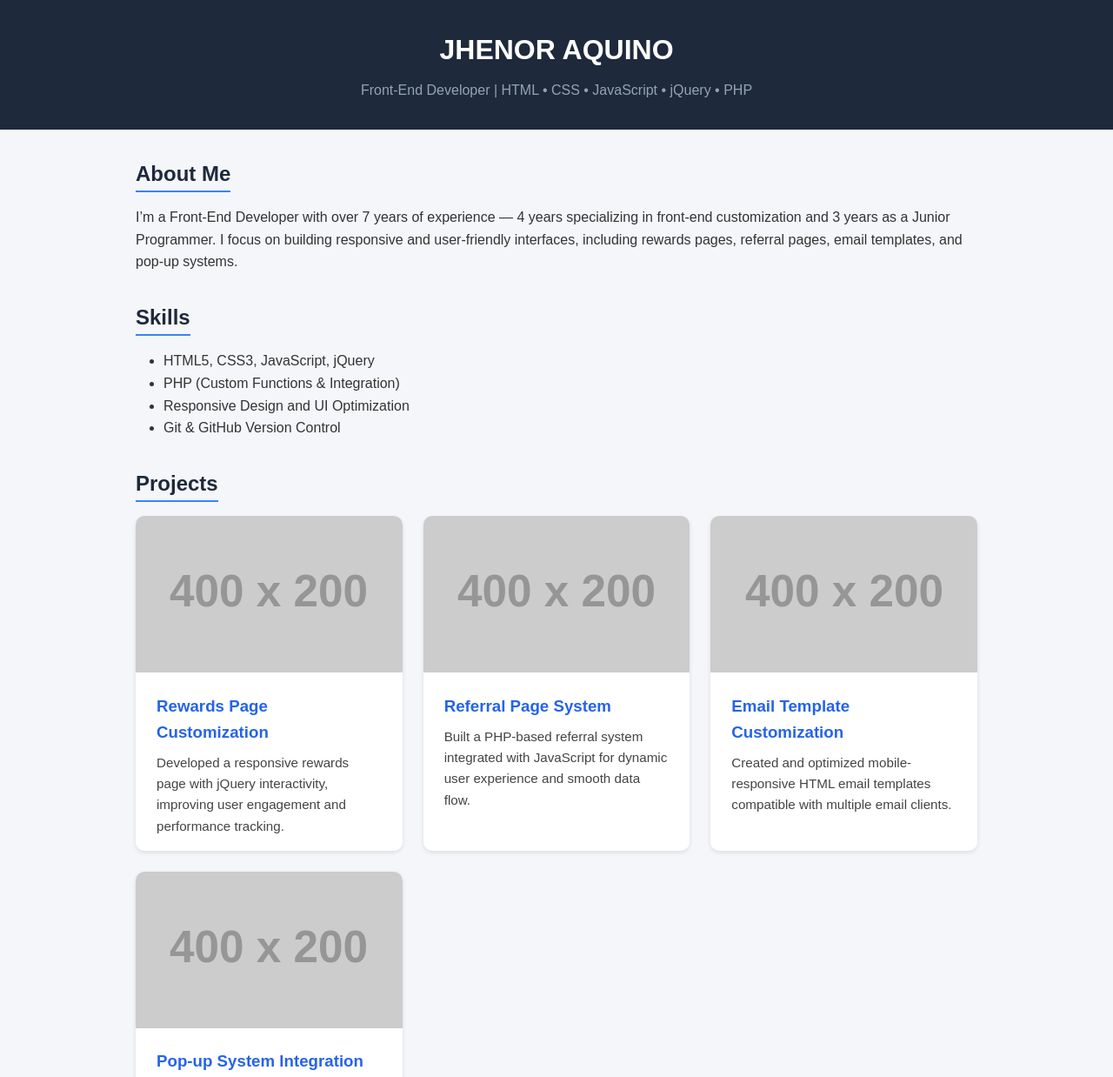
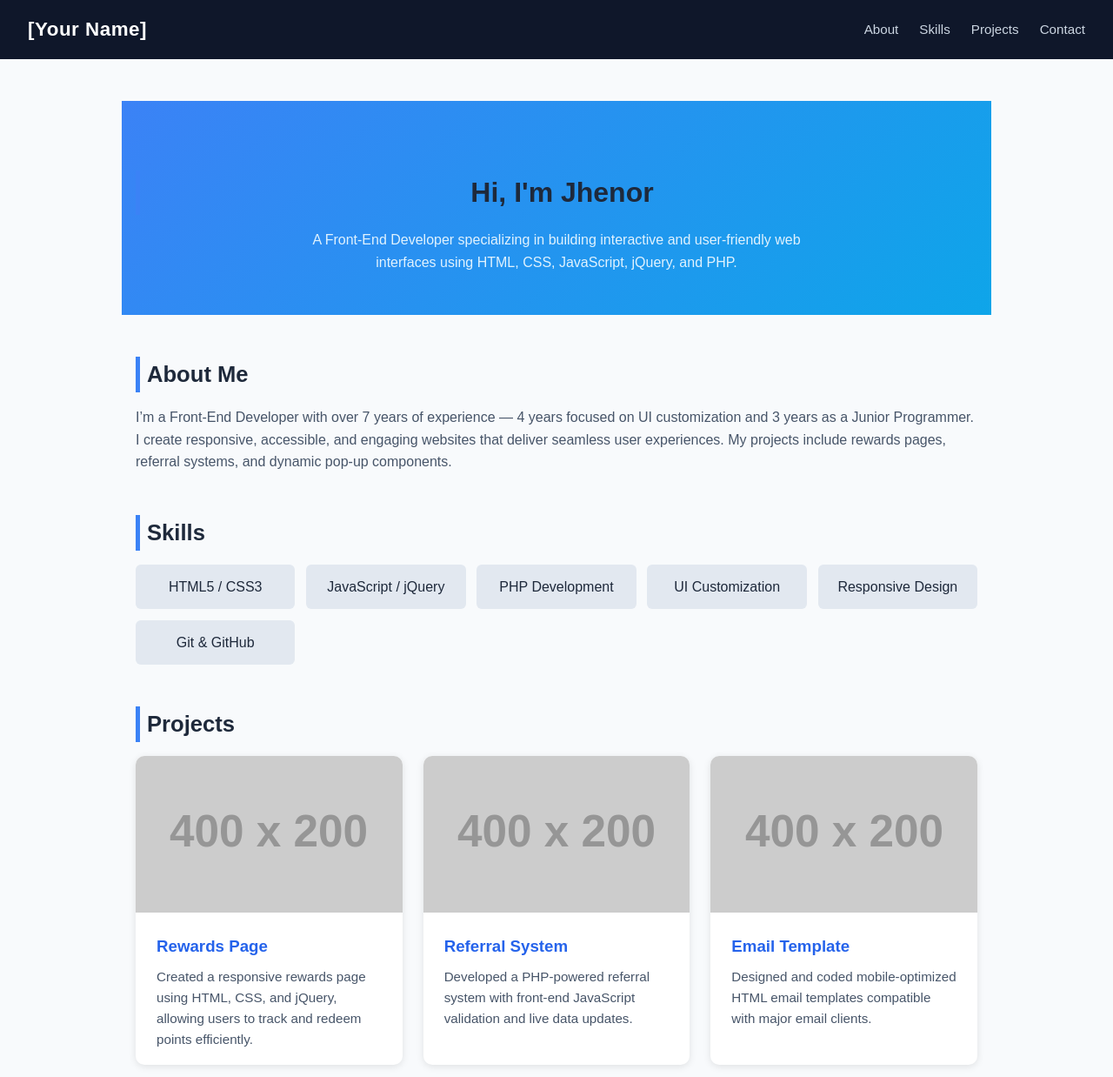
Before and after one commit to jhenor/jhenoraquino, a plain HTML site: page index.html in a window 1280 px wide. Shown: the top 1238 px of the page at 87% size. Drawn offline with nearby package versions, Linux system fonts and the light colour scheme; placeholder pictures from the web are drawn by us.

Commit message:
Update index.html

```diff
--- a/index.html
+++ b/index.html
@@ -3,99 +3,173 @@
 <head>
   <meta charset="UTF-8" />
   <meta name="viewport" content="width=device-width, initial-scale=1.0" />
-  <title>JHENOR AQUINO | Front-End Developer</title>
+  <title>Jhenor Aquino | Front-End Developer</title>
   <style>
     * {
       margin: 0;
       padding: 0;
       box-sizing: border-box;
       font-family: "Poppins", sans-serif;
+      scroll-behavior: smooth;
     }
+
     body {
-      background: #f4f6f9;
-      color: #333;
+      background: #f8fafc;
+      color: #1e293b;
       line-height: 1.6;
     }
-    header {
-      background: #1e293b;
+
+    /* NAVIGATION */
+    nav {
+      background: #0f172a;
       color: #fff;
+      display: flex;
+      justify-content: space-between;
+      align-items: center;
+      padding: 1rem 2rem;
+      position: sticky;
+      top: 0;
+      z-index: 10;
+    }
+
+    nav h1 {
+      font-size: 1.4rem;
+      letter-spacing: 0.5px;
+    }
+
+    nav ul {
+      list-style: none;
+      display: flex;
+      gap: 1.5rem;
+    }
+
+    nav a {
+      color: #cbd5e1;
+      text-decoration: none;
+      font-size: 0.95rem;
+      transition: color 0.3s ease;
+    }
+
+    nav a:hover {
+      color: #3b82f6;
+    }
+
+    /* HERO SECTION */
+    .hero {
       text-align: center;
-      padding: 2rem 1rem;
+      padding: 5rem 1rem 3rem;
+      background: linear-gradient(135deg, #3b82f6, #0ea5e9);
+      color: #fff;
     }
-    header h1 {
+
+    .hero h2 {
       font-size: 2rem;
-      margin-bottom: 0.5rem;
+      margin-bottom: 1rem;
     }
-    header p {
-      color: #94a3b8;
+
+    .hero p {
+      font-size: 1rem;
+      color: #e0f2fe;
+      max-width: 600px;
+      margin: 0 auto;
     }
+
     section {
       max-width: 1000px;
-      margin: 2rem auto;
+      margin: 3rem auto;
       padding: 0 1rem;
     }
+
     h2 {
+      font-size: 1.6rem;
       color: #1e293b;
-      border-bottom: 2px solid #3b82f6;
-      display: inline-block;
+      border-left: 5px solid #3b82f6;
+      padding-left: 0.5rem;
       margin-bottom: 1rem;
     }
-    ul {
-      list-style-type: disc;
-      margin-left: 2rem;
-      margin-bottom: 1rem;
+
+    /* ABOUT */
+    #about p {
+      font-size: 1rem;
+      color: #475569;
     }
+
+    /* SKILLS */
+    #skills ul {
+      display: grid;
+      grid-template-columns: repeat(auto-fit, minmax(180px, 1fr));
+      gap: 0.8rem;
+      list-style: none;
+      margin-top: 1rem;
+    }
+
+    #skills li {
+      background: #e2e8f0;
+      padding: 0.8rem;
+      border-radius: 6px;
+      text-align: center;
+      font-weight: 500;
+    }
+
+    /* PROJECTS */
     .projects {
       display: grid;
       grid-template-columns: repeat(auto-fit, minmax(280px, 1fr));
       gap: 1.5rem;
     }
+
     .card {
       background: #fff;
       border-radius: 10px;
-      box-shadow: 0 2px 5px rgba(0,0,0,0.1);
+      box-shadow: 0 2px 8px rgba(0,0,0,0.1);
       overflow: hidden;
       transition: transform 0.3s ease;
     }
+
     .card:hover {
-      transform: translateY(-5px);
+      transform: translateY(-6px);
     }
+
     .card img {
       width: 100%;
       height: 180px;
       object-fit: cover;
     }
+
     .card-content {
       padding: 1rem 1.5rem;
     }
+
     .card h3 {
       color: #2563eb;
       margin-bottom: 0.5rem;
     }
+
     .card p {
       font-size: 0.95rem;
-      color: #444;
+      color: #475569;
     }
+
+    /* CONTACT */
+    #contact p {
+      margin-bottom: 0.3rem;
+    }
+
     footer {
       text-align: center;
-      padding: 1rem;
-      background: #1e293b;
+      padding: 1.5rem;
+      background: #0f172a;
       color: #94a3b8;
       font-size: 0.9rem;
       margin-top: 3rem;
     }
-    a {
-      color: #2563eb;
-      text-decoration: none;
-    }
-    a:hover {
-      text-decoration: underline;
-    }
+
     .fade-in {
       opacity: 0;
-      transform: translateY(20px);
+      transform: translateY(30px);
       transition: opacity 0.8s ease, transform 0.8s ease;
     }
+
     .fade-in.show {
       opacity: 1;
       transform: translateY(0);
@@ -104,79 +178,88 @@
 </head>
 <body>
 
-  <header>
-    <h1>JHENOR AQUINO</h1>
-    <p>Front-End Developer | HTML • CSS • JavaScript • jQuery • PHP</p>
-  </header>
+  <nav>
+    <h1>[Your Name]</h1>
+    <ul>
+      <li><a href="#about">About</a></li>
+      <li><a href="#skills">Skills</a></li>
+      <li><a href="#projects">Projects</a></li>
+      <li><a href="#contact">Contact</a></li>
+    </ul>
+  </nav>
+
+  <section class="hero">
+    <h2>Hi, I'm Jhenor</h2>
+    <p>A Front-End Developer specializing in building interactive and user-friendly web interfaces using HTML, CSS, JavaScript, jQuery, and PHP.</p>
+  </section>
 
   <section id="about" class="fade-in">
     <h2>About Me</h2>
     <p>
-      I’m a Front-End Developer with over 7 years of experience —
-      4 years specializing in front-end customization and 3 years as a Junior Programmer.
-      I focus on building responsive and user-friendly interfaces, including rewards pages, referral pages, email templates, and pop-up systems.
+      I’m a Front-End Developer with over 7 years of experience — 4 years focused on UI customization and 3 years as a Junior Programmer.
+      I create responsive, accessible, and engaging websites that deliver seamless user experiences. My projects include rewards pages, referral systems, and dynamic pop-up components.
     </p>
   </section>
 
   <section id="skills" class="fade-in">
     <h2>Skills</h2>
     <ul>
-      <li>HTML5, CSS3, JavaScript, jQuery</li>
-      <li>PHP (Custom Functions & Integration)</li>
-      <li>Responsive Design and UI Optimization</li>
-      <li>Git & GitHub Version Control</li>
+      <li>HTML5 / CSS3</li>
+      <li>JavaScript / jQuery</li>
+      <li>PHP Development</li>
+      <li>UI Customization</li>
+      <li>Responsive Design</li>
+      <li>Git & GitHub</li>
     </ul>
   </section>
 
   <section id="projects" class="fade-in">
     <h2>Projects</h2>
     <div class="projects">
-
       <div class="card">
         <img src="https://via.placeholder.com/400x200.png?text=Rewards+Page" alt="Rewards Page Project">
         <div class="card-content">
-          <h3>Rewards Page Customization</h3>
-          <p>Developed a responsive rewards page with jQuery interactivity, improving user engagement and performance tracking.</p>
+          <h3>Rewards Page</h3>
+          <p>Created a responsive rewards page using HTML, CSS, and jQuery, allowing users to track and redeem points efficiently.</p>
         </div>
       </div>
 
       <div class="card">
-        <img src="https://via.placeholder.com/400x200.png?text=Referral+Page" alt="Referral Page Project">
+        <img src="https://via.placeholder.com/400x200.png?text=Referral+System" alt="Referral Page Project">
         <div class="card-content">
-          <h3>Referral Page System</h3>
-          <p>Built a PHP-based referral system integrated with JavaScript for dynamic user experience and smooth data flow.</p>
+          <h3>Referral System</h3>
+          <p>Developed a PHP-powered referral system with front-end JavaScript validation and live data updates.</p>
         </div>
       </div>
 
       <div class="card">
         <img src="https://via.placeholder.com/400x200.png?text=Email+Template" alt="Email Template Project">
         <div class="card-content">
-          <h3>Email Template Customization</h3>
-          <p>Created and optimized mobile-responsive HTML email templates compatible with multiple email clients.</p>
+          <h3>Email Template</h3>
+          <p>Designed and coded mobile-optimized HTML email templates compatible with major email clients.</p>
         </div>
       </div>
 
       <div class="card">
         <img src="https://via.placeholder.com/400x200.png?text=Popup+System" alt="Pop-up System Project">
         <div class="card-content">
-          <h3>Pop-up System Integration</h3>
-          <p>Developed dynamic pop-up modals using jQuery and PHP integration for notifications and promotions.</p>
+          <h3>Dynamic Pop-up System</h3>
+          <p>Built an interactive promotional pop-up with jQuery and CSS animations for improved user engagement.</p>
         </div>
       </div>
-
     </div>
   </section>
 
   <section id="contact" class="fade-in">
     <h2>Contact</h2>
     <p>Email: <a href="mailto:jhenoraquino09@gmail.com">jhenoraquino09@gmail.com</a></p>
-    <p>GitHub: <a href="https://github.com/jhenor/jhenoraquino">jhenoraquino</a></p>
+    <p>GitHub: <a href="https://github.com/jhenor">jhenor</a></p>
     <p>LinkedIn: <a href="https://www.linkedin.com/in/jhenor-aquino-29702828b/">jhenoraquino</a></p>
-    <p>Mobile number: 09610546170</p>
+    <p>Mobile Number: 09610546170</p>
   </section>
 
   <footer>
-    <p>© 2025 JHENOR AQUINO. All rights reserved.</p>
+    <p>© 2025 Jhenor Aquino Portfolio.</p>
   </footer>
 
   <!-- jQuery Animation -->
@@ -197,6 +280,5 @@
       $(window).on("scroll", reveal);
     });
   </script>
-
 </body>
 </html>
```
